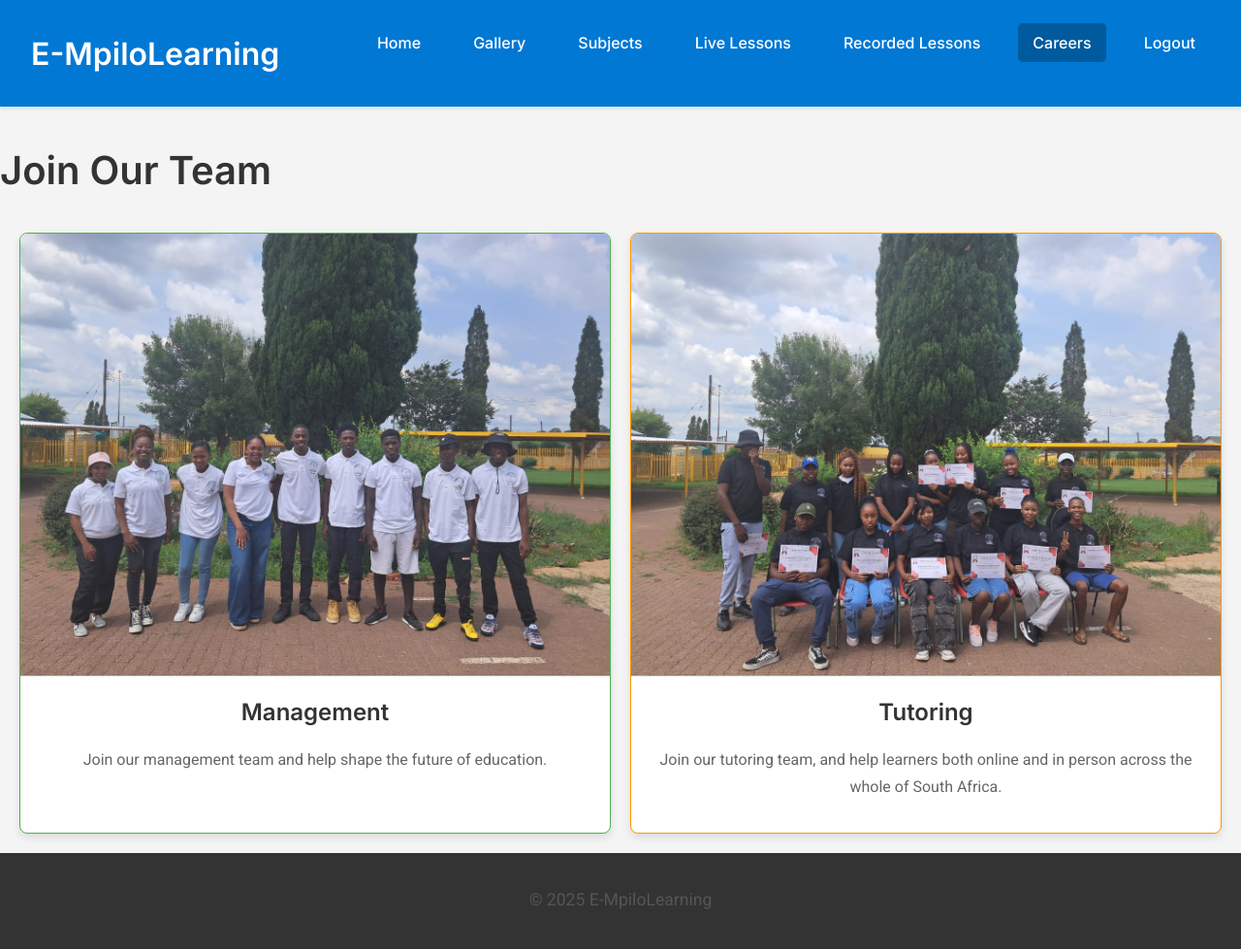
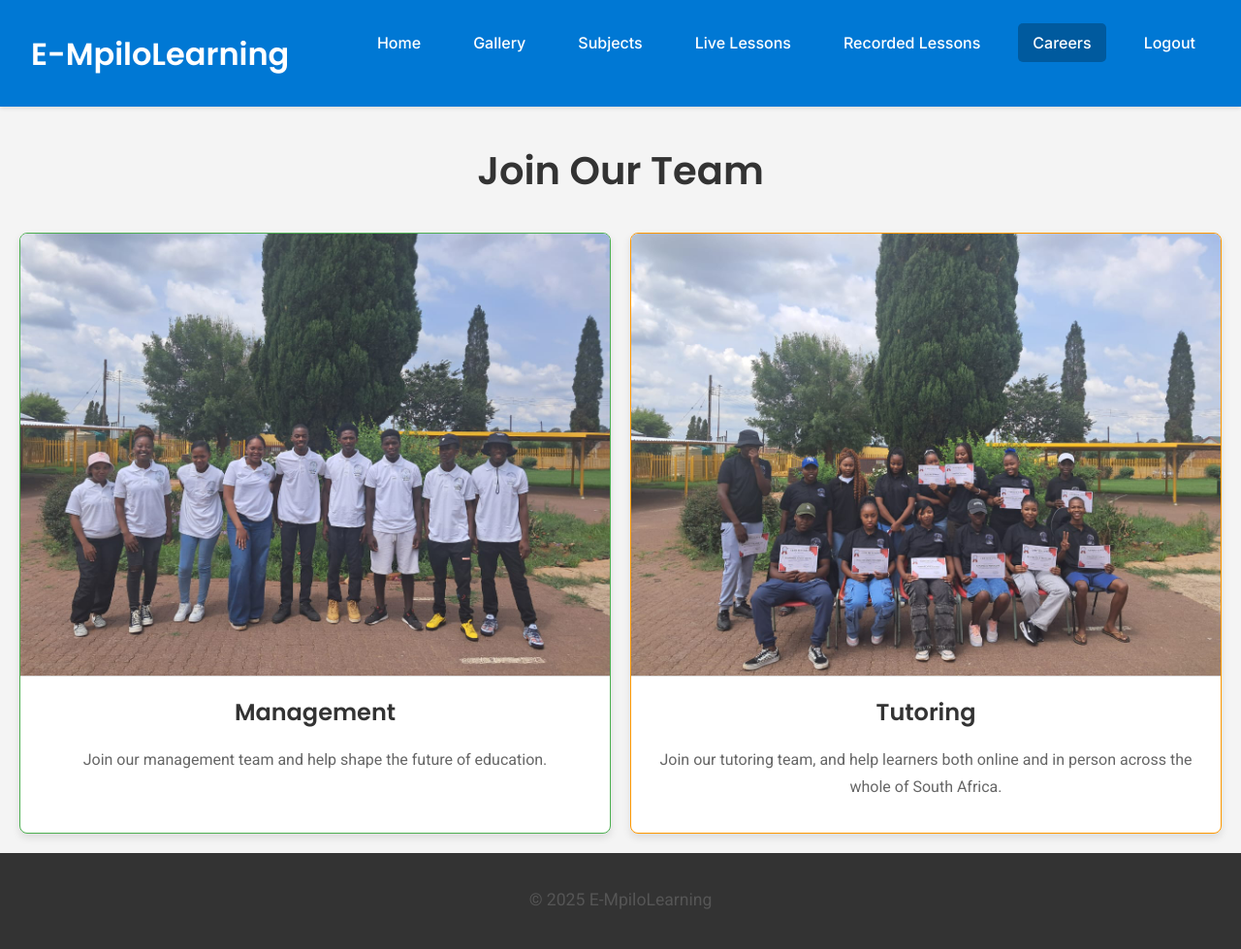
Before and after one commit to ratshikuni/slackers, a Flask app: page /careers in a window 1280 px wide. Shown: the whole page at 97% size. Run offline with Flask 3, Linux system fonts and the light colour scheme; the visitor is signed in with stand-in values (Sample User, id 1).

Commit message:
chore : added typography sheet mods && updated the stylesheets

```diff
--- a/static/css/base.css
+++ b/static/css/base.css
@@ -27,7 +27,9 @@ html, body {
     width: 100%;
     height: 100%;
 }
-
+main {
+    text-align: center;
+}
 footer {
     text-align: center;
     padding: 1rem;
--- a/static/css/navbar.css
+++ b/static/css/navbar.css
@@ -18,6 +18,24 @@ header h1 {
   margin: 0;
   font-size: 2rem;
   font-weight: 600;
+}
+
+.logo h1 {
+  font-size: 2rem;
+  font-weight: bold;
+}
+/* Remove default styling for the logo link */
+.logo a {
+    text-decoration: none; /* Remove underline */
+    color: inherit; /* Inherit text color from the h1 */
+  }
+
+
+/* For Smaller Screens */
+@media (max-width: 768px) {
+  .logo h1 {
+    font-size: 1.5rem; /* Adjust size for mobile screens */
+  }
 }
 
 .navbar {
--- a/static/css/typography.css
+++ b/static/css/typography.css
@@ -1,7 +1,16 @@
 /* typography.css */
 
 /* Import Google Fonts (Modern Fonts) */
-@import url('https://fonts.googleapis.com/css2?family=Inter:wght@400;500;600&family=Roboto:wght@400;500;700&family=Poppins:wght@400;600&display=swap');
+@import url('https://fonts.googleapis.com/css2?family=Inter:wght@400;500;600&family=Roboto:wght@400;500;700&family=Poppins:wght@600&display=swap');
+@import url('https://fonts.googleapis.com/css2?family=Montserrat:wght@600&display=swap');
+@import url('https://fonts.googleapis.com/css2?family=Raleway:wght@700&display=swap');
+@import url('https://fonts.googleapis.com/css2?family=Lora:wght@700&display=swap');
+@import url('https://fonts.googleapis.com/css2?family=Oswald:wght@700&display=swap');
+@import url('https://fonts.googleapis.com/css2?family=Playfair+Display:wght@700&display=swap');
+@import url('https://fonts.googleapis.com/css2?family=Bebas+Neue&display=swap');
+@import url('https://fonts.googleapis.com/css2?family=Quicksand:wght@600&display=swap');
+@import url('https://fonts.googleapis.com/css2?family=Fira+Sans:wght@700&display=swap');
+@import url('https://fonts.googleapis.com/css2?family=Merriweather:wght@700&display=swap');
 
 /* General Body Font */
 body {
@@ -14,7 +23,7 @@ body {
 
 /* Headings */
 h1, h2, h3, h4, h5, h6 {
-    font-family: 'Inter', sans-serif; /* Choose 'Inter' for headings for a modern feel */
+    font-family: 'Poppins', 'Montserrat', 'Raleway', sans-serif; /* Choose modern fonts for headings */
     font-weight: 600; /* Adjust font weight as needed */
 }
 
```
Also changed, not shown: static/css/live-lessons.css (added). Lines whose indentation alone changed are shown as unchanged.
